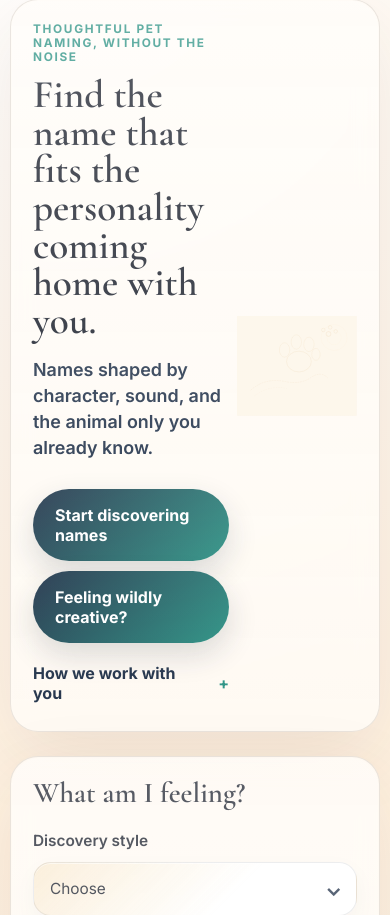
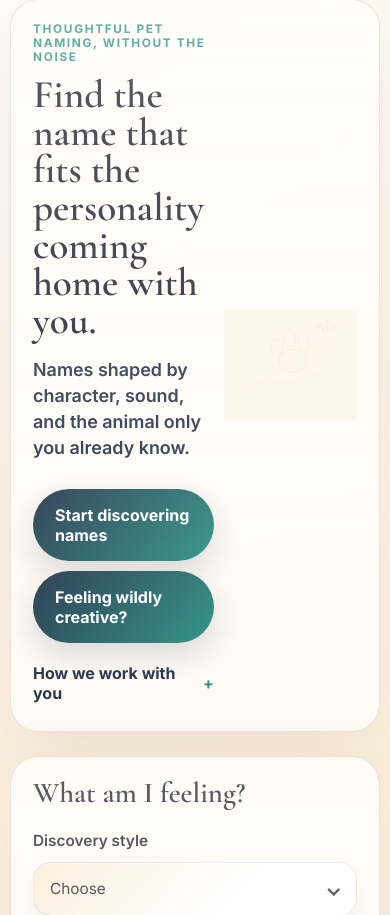
Before and after one commit to pickleball-dan/namengine-pet-app, a Flask app: page / in a window 390 px wide. Shown: the part 74-989 px from the top of the page. Run offline with Flask 3, Linux system fonts and the light colour scheme.

Commit message:
Clarify Pet homepage motif

```diff
--- a/static/styles.css
+++ b/static/styles.css
@@ -1887,8 +1887,8 @@ textarea { resize: vertical; }
   }
 
   .home-hero-with-motif {
-    grid-template-columns: minmax(0, 0.72fr) minmax(110px, 0.44fr);
-    gap: 8px;
+    grid-template-columns: minmax(0, 0.68fr) minmax(130px, 0.5fr);
+    gap: 10px;
     align-items: center;
   }
 
@@ -1901,7 +1901,7 @@ textarea { resize: vertical; }
   }
 
   .hero-motif svg {
-    width: min(190px, 42vw);
+    width: min(220px, 48vw);
   }
 
   .home-path-button,
--- a/templates/index.html
+++ b/templates/index.html
@@ -26,7 +26,7 @@
 <body>
   {% include '_platform_nav.html' %}
   <main class="shell home-shell">
-    <section class="hero-card home-hero-card home-hero-solo home-hero-with-motif">
+    <section class="hero-card home-hero-card home-hero-solo home-hero-with-motif" data-home-motif="pet">
       <div class="home-hero-copy">
         <p class="eyebrow">Thoughtful pet naming, without the noise</p>
         <h1>Find the name that fits the personality coming home with you.</h1>
@@ -80,7 +80,7 @@
           </div>
         </details>
       </div>
-      <figure class="hero-motif" aria-hidden="true">
+      <figure class="hero-motif" aria-hidden="true" data-motif-kind="pet">
         {{ inline_svg('images/namengine-pet-motif.svg') }}
       </figure>
     </section>
```
